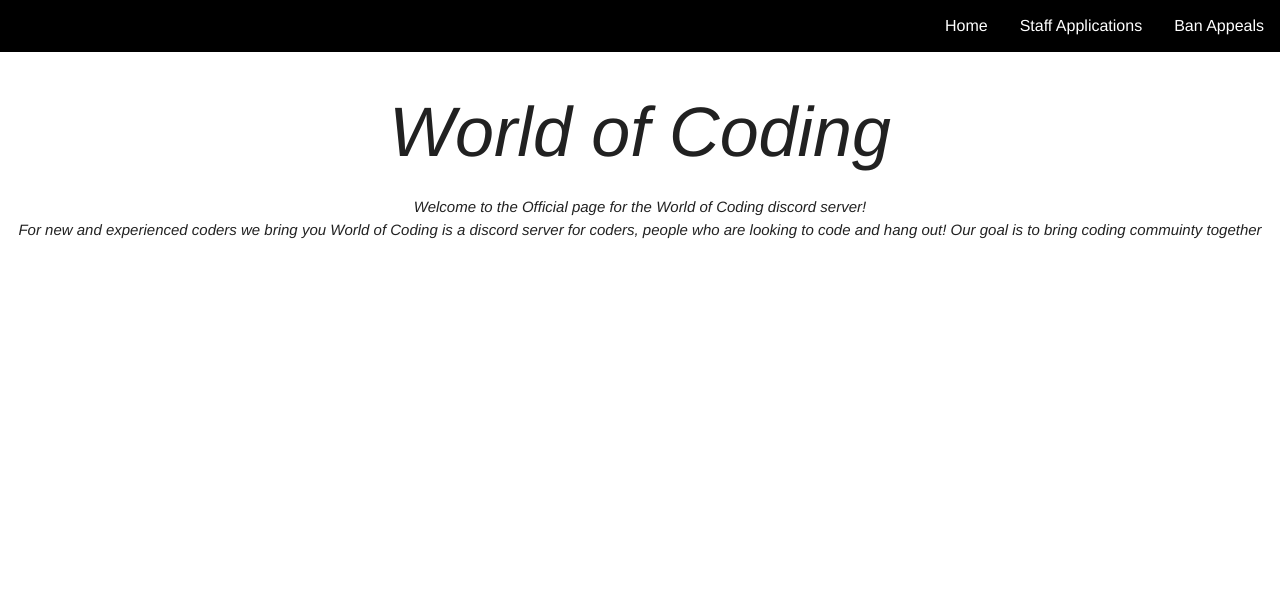
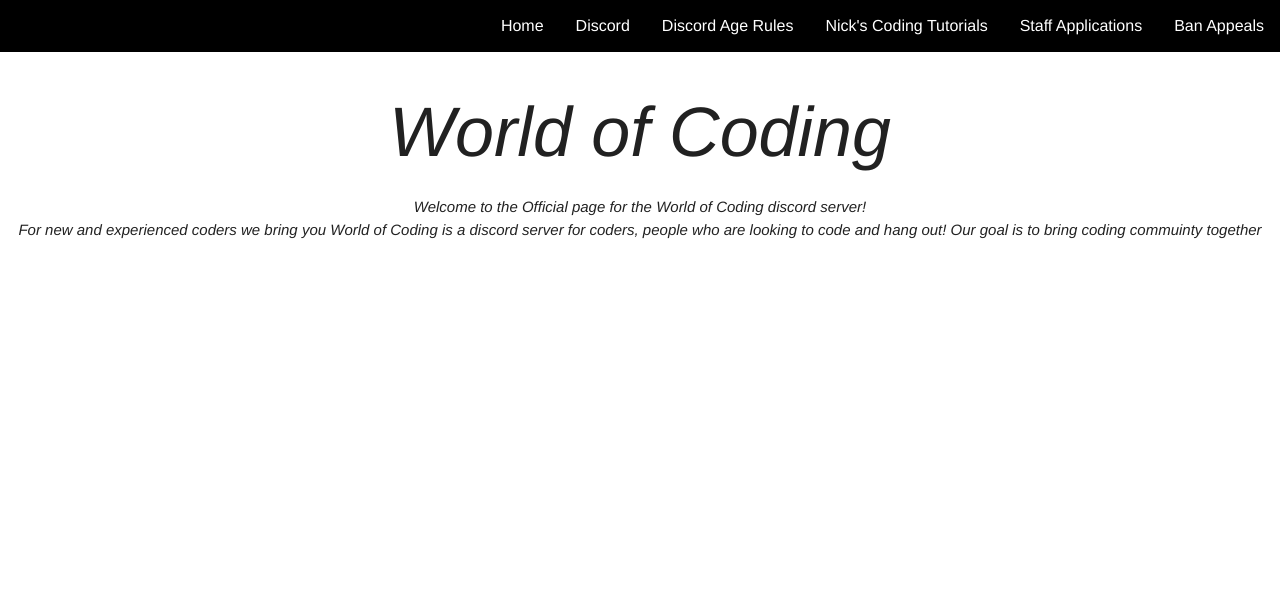
Before and after one commit to WoC-Retirement-Home/world-of-coding-gen2, a plain HTML site: page index.html in a window 1280 px wide. Shown: the top 594 px of the page. Drawn offline with nearby package versions, Linux system fonts and the light colour scheme; a script that the page names is missing.

Commit message:
Update index.html

```diff
--- a/index.html
+++ b/index.html
@@ -38,7 +38,10 @@
     <!-- Dropdown Structure -->
  <div class="navbar">
    <a href="/ban.html">Ban Appeals</a>
-<a href="/staff.html">Staff Applications</a>
+    <a href="/staff.html">Staff Applications</a>
+    <a href="https://www.youtube.com/channel/UCFZCU2RF2W8H6GBlkcWjzGA/">Nick's Coding Tutorials</a>
+    <a href="/tos.html">Discord Age Rules</a>
+   <a href="https://discord.gg/XTsCQNd">Discord</a>
   <a href="/index.html">Home</a>
 
   </div>
```
